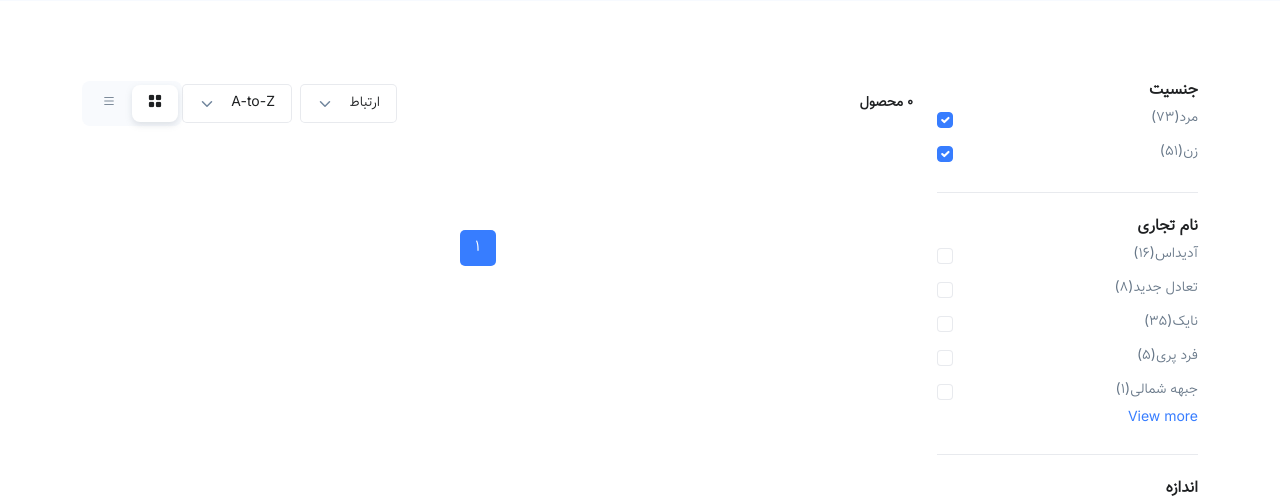
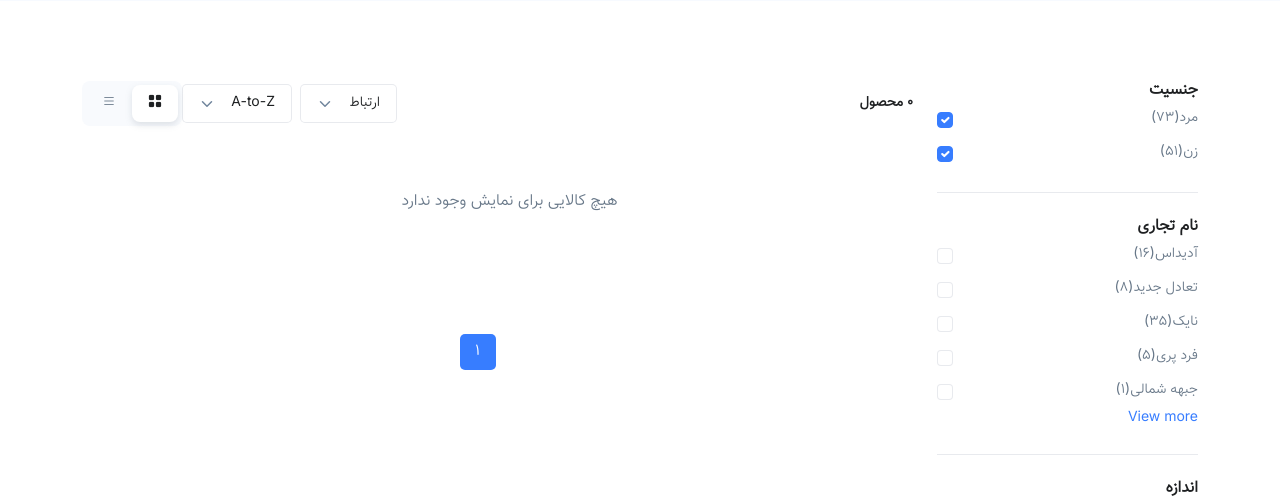
Before and after one commit to AmirhosseinRafiee/Django-Shop, a Django app: page /shop/product/grid/ in a window 1280 px wide. Shown: the part 143-645 px from the top of the page. Run offline with Django 4.2, Linux system fonts and the light colour scheme; data that the repository does not hold is empty; some libraries are stand-ins or nearby versions.

Commit message:
added regex for url

```diff
--- a/core/shop/urls.py
+++ b/core/shop/urls.py
@@ -1,9 +1,9 @@
-from django.urls import path
+from django.urls import path, re_path
 from . import views
 
 app_name = 'shop'
 
 urlpatterns = [
     path('product/grid/', views.ShopProductGridView.as_view(), name='product-grid'),
-    path('product/detail/<slug:slug>/', views.ShopProductDetailView.as_view(), name='product-detail'),
+    re_path('product/detail/(?P<slug>[-\w]+)/', views.ShopProductDetailView.as_view(), name='product-detail'),
 ]
--- a/core/templates/shop/product-grid.html
+++ b/core/templates/shop/product-grid.html
@@ -413,6 +413,10 @@
           <!-- End Card -->
         </div>
         <!-- End Col -->
+        {% empty %}
+        <div class="row text-center w-100 py-5">
+            <p class="text-center">هیچ کالایی برای نمایش وجود ندارد</p>
+        </div>
         {% endfor %}
       </div>
       <!-- End Row -->
```
